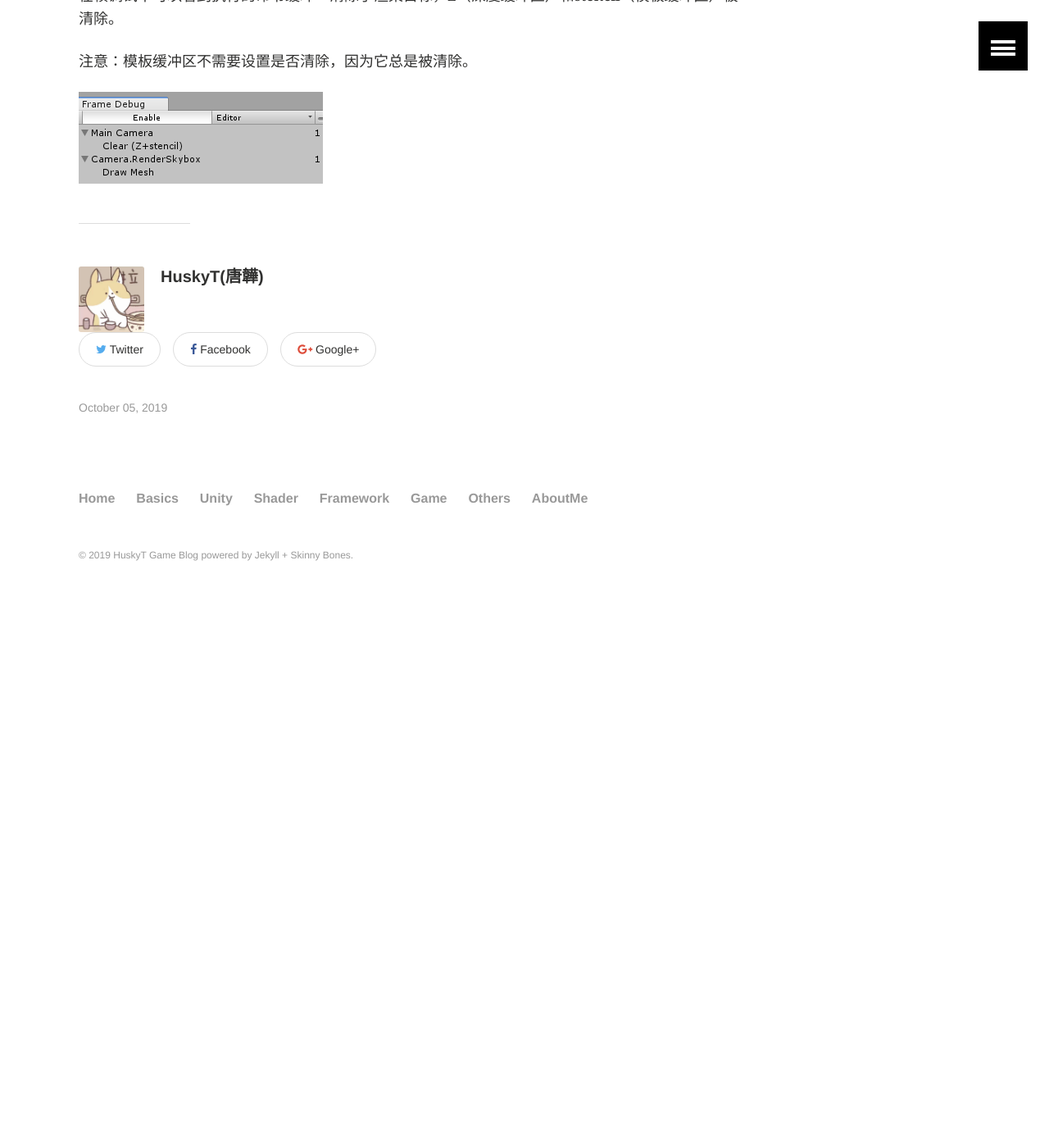
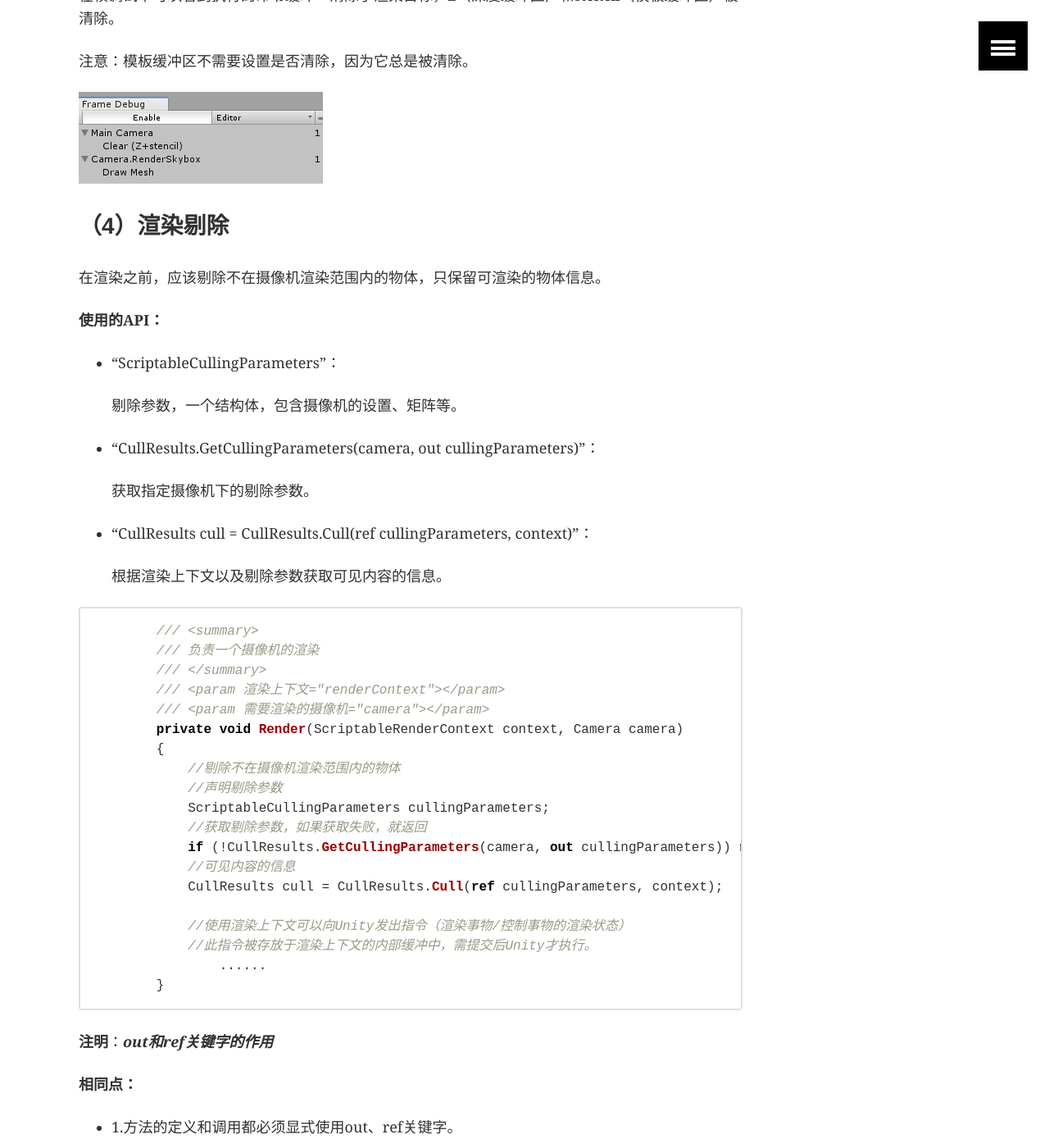
Before and after one commit to HuskyTGame/HuskyTGame.github.io, a Jekyll site: the page built from _posts/shader/2019-10-05-SRP--定制管线.md, in a window 1280 px wide and 1400 px high, scrolled down 8765 px. Shown: the whole window at 82% size. Built offline with Jekyll 4.4.1, drawn with Linux system fonts in a browser that asks for light colours; before the commit the page ends 9528 px from its top, so only the background shows below that; some of the changed text lies outside the part shown.

Commit message:
Update 2019-10-05-SRP--定制管线.md

`````diff
--- a/_posts/shader/2019-10-05-SRP--定制管线.md
+++ b/_posts/shader/2019-10-05-SRP--定制管线.md
@@ -18,7 +18,7 @@ image:
 
 ## 2.创建管道资产
 
-### （1）添加创建管道资产的功能--编辑器扩展：
+### （1）添加创建管道资产的功能--编辑器扩展
 
 **使用的API：**
 
@@ -59,12 +59,12 @@ namespace StudySRP
 }
 ````
 
-### （2）创建管道资产：
+### （2）创建管道资产
 "***鼠标右键--Create--Rendering--My Pipeline***"即可创建管道资产
 
 ![picture0](https://huskytgame.github.io/images/in-post/shader/2019-10-05-SRP--定制管线/ScreenShot000.png)
 
-### （3）设置自定义管道资产：
+### （3）设置自定义管道资产
 
 将上述创建的管道资产拖拽到"Edit--Project Settings--Graphics--Scriptable Render Pipeline Settings"中。
 
@@ -72,7 +72,7 @@ namespace StudySRP
 
 设置好了之后，场景和游戏视图都不再绘制任何内容，因为此时使用的是自定义的渲染管线，而自定义的渲染管线中暂时还什么都没有。
 
-### （4）创建渲染管线实例：
+### （4）创建渲染管线实例
 
 创建管道资产后，还需要为管道资产创建一个渲染管线实例。渲染管线实例负责渲染过程，可以继承自"IRenderPipeline"接口，也可以直接继承自"RenderPipeline"（一个"IRenderPipeline"的基本实现）。
 
@@ -278,3 +278,63 @@ namespace StudySRP
 注意：模板缓冲区不需要设置是否清除，因为它总是被清除。
 
 ![picture6](https://huskytgame.github.io/images/in-post/shader/2019-10-05-SRP--定制管线/ScreenShot006.png)
+
+### （4）渲染剔除
+
+在渲染之前，应该剔除不在摄像机渲染范围内的物体，只保留可渲染的物体信息。
+
+**使用的API：**
+
+- "ScriptableCullingParameters"：
+
+  剔除参数，一个结构体，包含摄像机的设置、矩阵等。
+
+- "CullResults.GetCullingParameters(camera, out cullingParameters)"：
+
+  获取指定摄像机下的剔除参数。
+
+- "CullResults cull = CullResults.Cull(ref cullingParameters, context)"：
+
+  根据渲染上下文以及剔除参数获取可见内容的信息。
+
+````csharp
+        /// <summary>
+        /// 负责一个摄像机的渲染
+        /// </summary>
+        /// <param 渲染上下文="renderContext"></param>
+        /// <param 需要渲染的摄像机="camera"></param>
+        private void Render(ScriptableRenderContext context, Camera camera)
+        {
+            //剔除不在摄像机渲染范围内的物体
+            //声明剔除参数
+            ScriptableCullingParameters cullingParameters;
+            //获取剔除参数，如果获取失败，就返回
+            if (!CullResults.GetCullingParameters(camera, out cullingParameters)) return;
+            //可见内容的信息
+            CullResults cull = CullResults.Cull(ref cullingParameters, context);
+
+            //使用渲染上下文可以向Unity发出指令（渲染事物/控制事物的渲染状态）
+            //此指令被存放于渲染上下文的内部缓冲中，需提交后Unity才执行。
+		......
+        }
+````
+
+**注明**：***out和ref关键字的作用***
+
+**相同点：**
+
+- 1.方法的定义和调用都必须显式使用out、ref关键字。
+
+- 2.都会导致参数按引用传递。
+
+**不同点：**
+
+- 1.传递给ref关键字的参数必须赋有初始值，而out不用。
+
+- 2.out关键字无论外部是否赋有初始值，都会清空变量，退出函数时所有out变量都要赋值。
+
+**总结：**
+
+- 1.out关键字一般用于给外部变量赋值的情形。（或有多个返回值的情形）
+
+- 2.ref关键字一般用于修改外部变量值的情形。
`````
